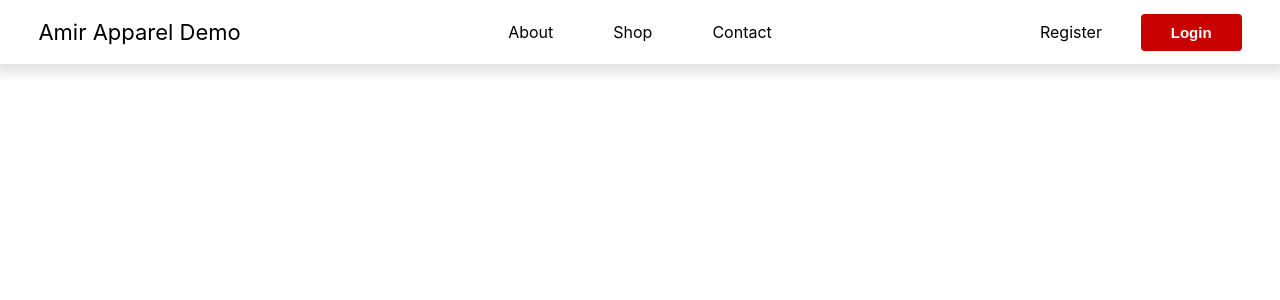
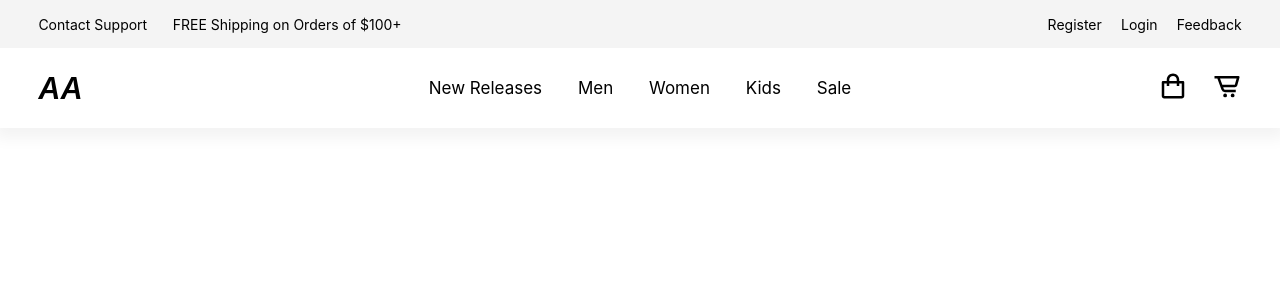
Before and after one commit to amirfounder/amir-apparel-demo-ui-react, a React (Create React App) app: page /shop in a window 1280 px wide. Shown: the top 300 px of the page. Built offline with nearby package versions, Linux system fonts and the light colour scheme.

Commit message:
updated header design

```diff
--- a/package.json
+++ b/package.json
@@ -8,6 +8,7 @@
     "@testing-library/user-event": "^12.8.3",
     "react": "^17.0.2",
     "react-dom": "^17.0.2",
+    "react-icons": "^4.2.0",
     "react-router-dom": "^5.3.0",
     "react-scripts": "4.0.3",
     "sass": "^1.41.1",
--- a/src/components/Header/Header.jsx
+++ b/src/components/Header/Header.jsx
@@ -1,35 +1,56 @@
 import React from "react";
 import { Link } from "react-router-dom";
-import { Button } from "../Button";
 import styles from './Header.module.scss'
 import { useHistory } from "react-router-dom";
+import { BiCartAlt, BiShoppingBag } from 'react-icons/bi'
 
 export const Header = () => {
+  const history = useHistory()
 
-  const history = useHistory();
-
-  const handleLoginClick = () => {
-    history.push('/login')
-  }
+  const handleCartIconClick = () => history.push('/cart')
 
   return (
     <div className={styles.main}>
-      <div className={styles.column}>
-        <Link to="/" className={styles.navLink}>Amir Apparel Demo</Link>
-      </div>
-      <div className={styles.column}>
-        <div className={styles.menu}>
-          <Link to="/about" className={styles.navLink}>About</Link>
-          <Link to="/shop" className={styles.navLink}>Shop</Link>
-          <Link to="/contact" className={styles.navLink}>Contact</Link>
+      <div className={styles.top}>
+        <div className={styles.column}>
+          <div>
+            Contact Support
+          </div>
+          <div>
+            FREE Shipping on Orders of $100+
+          </div>
+        </div>
+        <div className={styles.column}>
+          <Link to="/register" className={styles.navLink}>Register</Link>
+          <Link to="/login" className={styles.navLink}>Login</Link>
+          <Link to="/contact" className={styles.navLink}>Feedback</Link>
         </div>
       </div>
-      <div className={styles.column}>
-        <div className={styles.loginRegisterLinks}>
-          <Link to="/register" className={styles.navLink}>Register</Link>
-          <Button onClick={handleLoginClick}>
-            Login
-          </Button>
+      <div className={styles.bottom}>
+        <div className={styles.column}>
+          <Link to="/" className={styles.navLink}>
+            AA
+          </Link>
+        </div>
+        <div className={styles.column}>
+          <div className={styles.menu}>
+            <Link to="/shop" className={styles.navLink}>New Releases</Link>
+            <Link to="/shop" className={styles.navLink}>Men</Link>
+            <Link to="/shop" className={styles.navLink}>Women</Link>
+            <Link to="/shop" className={styles.navLink}>Kids</Link>
+            <Link to="/shop" className={styles.navLink}>Sale</Link>
+          </div>
+        </div>
+        <div className={styles.column}>
+          <BiShoppingBag
+            className={styles.icon}
+            size='30px'
+          />
+          <BiCartAlt
+            onClick={handleCartIconClick}
+            className={styles.icon}
+            size='30px'
+          />
         </div>
       </div>
     </div>
--- a/src/components/Header/Header.module.scss
+++ b/src/components/Header/Header.module.scss
@@ -1,46 +1,96 @@
-.main {
+.top, .bottom {
   display: grid;
-  grid-template-columns: repeat(3, 1fr);
-  column-gap: 1rem;
-  min-height: 60px;
-  height: 8vh;
-  max-height: 100px;
+  align-items: center;
   padding: 0vh 3vw;
-  box-shadow: 0px 5px 10px 5px rgba(0, 0, 0, .1);
-  position: sticky;
-  top: 0;
-  background-color: white;
 }
 
-.column {
-  display: grid;
-  align-items: center;
+.top {
+  grid-template-columns: repeat(2, 1fr);
+  min-height: 45px;
+  height: 6vh;
+  max-height: 70px;
+  background-color: #f4f4f4;
+  z-index: 999;
+  position: relative;
+  font-size: 14px;
 
+  &>.column:nth-child(1) {
+
+    &>div {
+      display: inline;
+    }
+
+    &>div:nth-child(1) {
+      margin-right: 2vw;
+    }
+  }
+
+  &>.column:nth-child(2) {
+
+    justify-self: end;
+
+    &>.navLink + .navLink {
+      margin-left: 1.5vw;
+    }
+  }
+}
+
+.bottom {
+  grid-template-columns: 1fr 3fr 1fr;
+  column-gap: 1rem;
+  min-height: 80px;
+  height: 8vh;
+  max-height: 110px;
+  box-shadow: 0px 5px 15px 5px rgba(0, 0, 0, .05);
+  background-color: white;
+  z-index: 0;
+  position: relative;
+
+  &>.column {
     &:nth-child(1) {
       &>.navLink {
-      font-size: 22px;
+        font-size: 30px;
+        font-style: italic;
+        font-weight: 600;
       }
     }
 
     &:nth-child(2) {
-    justify-content: center;
+      justify-self: center;
+      font-size: 17px;
     }
 
     &:nth-child(3) {
-    justify-content: end;
+      justify-self: end;
+        &>.icon {
+          display: inline;
+        }
+        &>.icon:not(:last-child) {
+          margin-right: 1.5rem;
+        }
+        &>.icon:hover {
+          cursor: pointer;
+          color: #444;
+          transition-duration: .2s;
+        }
+        &>.icon:not(:hover) {
+          transition-duration: .2s;
         }
     }
+  }
+}
+
 
 .menu {
   &>.navLink {
     &:not(:first-child):not(:last-child) {
-      margin: 0 30px;
+      margin: 0 1.4vw;
     }
     &:first-child {
-      margin: 0 30px 0 0;
+      margin: 0 1.4vw 0 0;
     }
     &:last-child {
-      margin: 0 0 0 30px;
+      margin: 0 0 0 1.4vw;
     }
   }
 }
@@ -48,12 +98,12 @@
 .navLink {
   text-decoration: none;
   color: black;
-  font-size: 16px;
+
+  &:hover {
+    color: #444;
+    transition-duration: .2s;
   }
-
-.loginRegisterLinks {
-  display: grid;
-  grid-template-columns: repeat(2, 1fr);
-  align-items: center;
-  column-gap: 0px;
+  &:not(:hover) {
+    transition-duration: .2s;
   }
+}
--- a/src/components/pages/ShopPage/ShopPage.module.scss
+++ b/src/components/pages/ShopPage/ShopPage.module.scss
@@ -1,4 +1,4 @@
 .main {
   padding: 5vh 3vw;
-  background-color: rgb(230, 230, 230);
+  background-color: #eee;
 }
```
Also changed, not shown: 1 other file (tests, documents, lock files or other folders). Lines whose indentation alone changed are shown as unchanged.
